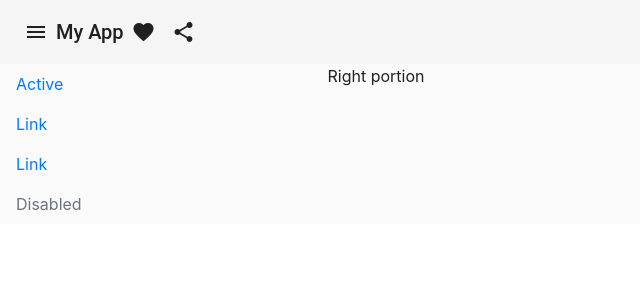
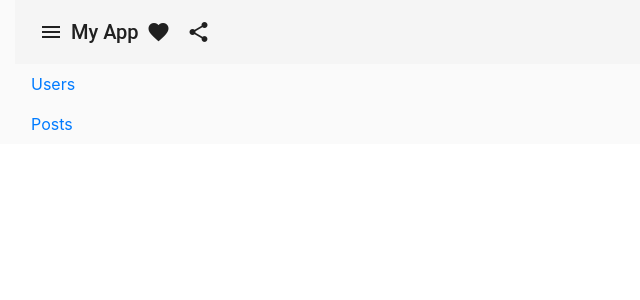
Before and after one commit to mindtech2014/angular-ivy-app, an Angular app: page / in a window 1280 px wide. Shown: the top 300 px of the page, without its empty margins (0-640 px from the left). Built offline with nearby package versions, Linux system fonts and the light colour scheme.

Commit message:
Users List

```diff
--- a/src/app/app.component.html
+++ b/src/app/app.component.html
@@ -6,7 +6,6 @@
 <app-sidebar></app-sidebar>
 </div>
 <div class="col-9">
-  Right portion
-
+<router-outlet></router-outlet>
 </div>
 </div>
--- a/src/app/app.module.ts
+++ b/src/app/app.module.ts
@@ -9,12 +9,13 @@ import { HeaderComponent } from './header/header.component';
 import { SidebarComponent } from './sidebar/sidebar.component';
 import { RouterModule } from '@angular/router';
 import { AppRoutes } from './app.routing';
+import { HttpClientModule } from '@angular/common/http';
 
 
 
 
 @NgModule({
-  imports:      [ BrowserModule, FormsModule, NGMaterialModule, RouterModule.forChild(AppRoutes) ],
+  imports:      [ BrowserModule, FormsModule, NGMaterialModule, HttpClientModule, RouterModule.forRoot(AppRoutes) ],
   declarations: [ AppComponent, HelloComponent, HeaderComponent,  SidebarComponent ],
   bootstrap:    [ AppComponent ]
   ,exports:[ RouterModule ]
--- a/src/app/blog/blog.module.ts
+++ b/src/app/blog/blog.module.ts
@@ -3,11 +3,12 @@ import { CommonModule } from '@angular/common';
 import { UsersComponent } from './users/users.component';
 import { PostsComponent } from './posts/posts.component';
 import { Routes, RouterModule } from '@angular/router';
-import { BlogRouting } from './blog.routing';
+import { routes } from './blog.routing';
+import { HttpClientModule } from '@angular/common/http';
 
 @NgModule({
   imports: [
-    CommonModule, RouterModule.forChild(BlogRouting)
+    CommonModule, HttpClientModule, RouterModule.forChild(routes)
   ],
   declarations: [UsersComponent, PostsComponent]
   ,exports:[RouterModule]
--- a/src/app/blog/blog.routing.ts
+++ b/src/app/blog/blog.routing.ts
@@ -3,7 +3,7 @@ import {ModuleWithProviders} from '@angular/core';
 import { UsersComponent } from './users/users.component';
 import { PostsComponent } from './posts/posts.component';
 
-const routes: Routes = [
+export const routes: Routes = [
     {
         path: '',
         component: UsersComponent,
@@ -17,5 +17,3 @@ const routes: Routes = [
         component: PostsComponent,
     }
 ];
-
-export const BlogRouting: Routes = RouterModule.forChild(routes);
--- /dev/null
+++ b/src/app/blog/models/User.ts
@@ -0,0 +1,31 @@
+
+
+    export interface Geo {
+        lat: string;
+        lng: string;
+    }
+
+    export interface Address {
+        street: string;
+        suite: string;
+        city: string;
+        zipcode: string;
+        geo: Geo;
+    }
+
+    export interface Company {
+        name: string;
+        catchPhrase: string;
+        bs: string;
+    }
+
+    export interface User {
+        id: number;
+        name: string;
+        username: string;
+        email: string;
+        address: Address;
+        phone: string;
+        website: string;
+        company: Company;
+    }
--- a/src/app/blog/posts/posts.component.html
+++ b/src/app/blog/posts/posts.component.html
@@ -0,0 +1 @@
+<h5>post</h5>
--- /dev/null
+++ b/src/app/blog/services/user.service.ts
@@ -0,0 +1,23 @@
+import { Injectable } from '@angular/core';
+
+import { Observable, of } from 'rxjs';
+import { HttpClient } from '@angular/common/http';
+import { User } from '../models/User';
+
+@Injectable({ providedIn: 'root' })
+export class UserService {
+  public url:string="https://jsonplaceholder.typicode.com/users";
+  constructor(private httpClient: HttpClient) { }
+
+  getUsers(): Observable<User[]> {
+    // TODO: send the message _after_ fetching the heroes
+    return this.httpClient.get<User[]>(this.url);
+  }
+}
+
+
+/*
+Copyright Google LLC. All Rights Reserved.
+Use of this source code is governed by an MIT-style license that
+can be found in the LICENSE file at http://angular.io/license
+*/
--- a/src/app/blog/users/users.component.html
+++ b/src/app/blog/users/users.component.html
@@ -0,0 +1,8 @@
+<h2>Users</h2>
+<ul class="users">
+  <li *ngFor="let user of users">
+    <a routerLink="/detail/{{user.id}}">
+      <span class="badge">{{user.id}}</span> {{user.name}}
+    </a>
+  </li>
+</ul>
--- a/src/app/blog/users/users.component.ts
+++ b/src/app/blog/users/users.component.ts
@@ -1,4 +1,6 @@
 import { Component, OnInit } from '@angular/core';
+import { UserService } from '../services/user.service';
+import { User } from '../models/User';
 
 @Component({
   selector: 'app-users',
@@ -6,10 +8,18 @@ import { Component, OnInit } from '@angular/core';
   styleUrls: ['./users.component.css']
 })
 export class UsersComponent implements OnInit {
+  users:User[];
+  constructor(private userService: UserService) {
 
-  constructor() { }
+
+  }
 
   ngOnInit() {
+    this.getUsers();
+  }
+
+  private getUsers () {
+    this.userService.getUsers().subscribe(users=> this.users = users);
   }
 
 }
--- a/src/app/sidebar/sidebar.component.html
+++ b/src/app/sidebar/sidebar.component.html
@@ -1,16 +1,8 @@
-<div>
 <ul class="nav flex-column">
   <li class="nav-item">
-    <a class="nav-link active" href="#">Active</a>
+    <a class="nav-link active" [routerLink]="'blog/users'">Users</a>
   </li>
   <li class="nav-item">
-    <a class="nav-link" href="#">Link</a>
-  </li>
-  <li class="nav-item">
-    <a class="nav-link" href="#">Link</a>
-  </li>
-  <li class="nav-item">
-    <a class="nav-link disabled" href="#">Disabled</a>
+     <a class="nav-link active" [routerLink]="'blog/posts'">Posts</a>
   </li>
 </ul>
-</div>
--- a/src/index.html
+++ b/src/index.html
@@ -2,7 +2,7 @@
 <link href="https://fonts.googleapis.com/icon?family=Material+Icons&display=block" rel="stylesheet">
 <link rel="stylesheet" href="https://maxcdn.bootstrapcdn.com/bootstrap/4.0.0/css/bootstrap.min.css" integrity="sha384-Gn5384xqQ1aoWXA+058RXPxPg6fy4IWvTNh0E263XmFcJlSAwiGgFAW/dAiS6JXm" crossorigin="anonymous">
 
-<div class="mat-app-background basic-container">
+<div class="mat-app-background basic-container container-fluid">
   <my-app>loading</my-app>
 </div>
 
```
